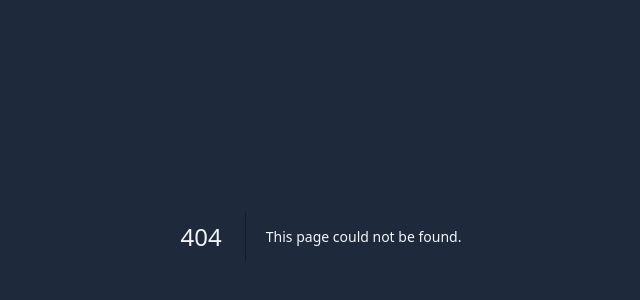
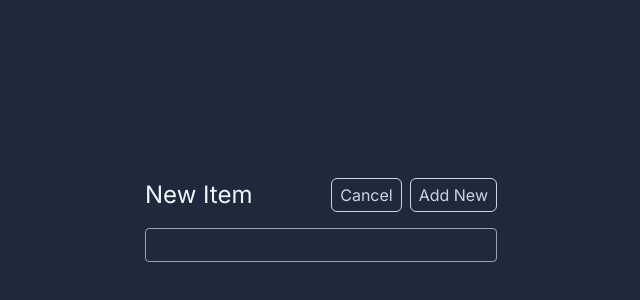
Before and after one commit to greybluesea/ShoppingList, a Next.js app: page /newitem in a window 1280 px wide. Before the commit this address had no page. Shown: the part 84-384 px from the top of the page, without its empty margins (319-959 px from the left). Built offline with nearby package versions, Linux system fonts and the light colour scheme.

Commit message:
Item extracted and 'use client'

```diff
--- a/next.config.js
+++ b/next.config.js
@@ -1,4 +1,8 @@
 /** @type {import('next').NextConfig} */
-const nextConfig = {}
+const nextConfig = {
+  experimental: {
+    serverActions: true,
+  },
+};
 
-module.exports = nextConfig
+module.exports = nextConfig;
--- a/src/app/layout.tsx
+++ b/src/app/layout.tsx
@@ -18,7 +18,7 @@ export default function RootLayout({
       <body
         className={
           inter.className +
-          " bg-slate-800 text-slate-100 container max-w-lg mx-auto p-4 flex flex-col justify-center min-h-screen"
+          " bg-slate-800 text-slate-100 container max-w-sm mx-auto p-4 flex flex-col justify-center min-h-screen"
         }
         style={{ marginTop: "-12svh" }}
       >
--- /dev/null
+++ b/src/app/newitem/page.tsx
@@ -0,0 +1,48 @@
+import { prisma } from "@/db";
+import { redirect } from "next/navigation";
+import Link from "next/link";
+
+async function addNew(data: FormData) {
+  "use server";
+
+  const title = data.get("title");
+  if (typeof title !== "string" || title.length === 0) {
+    throw new Error("invalid title");
+  }
+
+  await prisma.item.create({ data: { title } });
+  redirect("/");
+}
+
+const New = () => {
+  return (
+    <>
+      <form action={addNew} className="flex gap-2 flex-col">
+        <header className="flex justify-between items-center mb-2 ">
+          <h1 className="text-2xl  ">New Item</h1>
+          <div className="flex gap-2 justify-end">
+            <Link
+              href="/"
+              className="border border-slate-300 text-slate-300 px-2 py-1 rounded-md hover:bg-slate-700 focus-within:bg-slate-700 outline-none "
+            >
+              Cancel
+            </Link>
+            <button
+              type="submit"
+              className="border border-slate-300 text-slate-300 px-2 py-1 rounded-md hover:bg-slate-700 focus-within:bg-slate-700 outline-none "
+            >
+              Add New
+            </button>
+          </div>
+        </header>
+        <input
+          type="text"
+          name="title"
+          className="border border-slate-400 bg-transparent rounded px-2 py-1 outline-none focus-within:border-slate-300"
+        ></input>
+      </form>
+    </>
+  );
+};
+
+export default New;
--- a/src/app/page.tsx
+++ b/src/app/page.tsx
@@ -8,9 +8,9 @@ const Home = () => {
         <h1 className="text-2xl">Shopping List</h1>
         <Link
           className="border border-slate-300 text-slate-300 px-2 py-1 rounded-md hover:bg-slate-700 focus-within:bg-slate-700 outline-none "
-          href="/new"
+          href="/newitem"
         >
-          New
+          New Item
         </Link>
       </header>
       <ShoppingList />
--- /dev/null
+++ b/src/components/Item.tsx
@@ -0,0 +1,39 @@
+"use client";
+
+interface ItemProps {
+  id: string;
+  title: string;
+  complete: boolean;
+  createdAt: Date;
+  updatedAt: Date;
+  handleChange: (id: string, complete: boolean) => void;
+}
+
+const Item = ({
+  id,
+  title,
+  complete,
+  createdAt,
+  updatedAt,
+  handleChange,
+}: ItemProps) => {
+  return (
+    <li className="flex gap-1 items-center">
+      <input
+        id={id}
+        type="checkbox"
+        className="cursor-pointer peer"
+        defaultChecked={complete}
+        onChange={(e) => handleChange(id, e.target.checked)}
+      />
+      <label
+        htmlFor={id}
+        className=" peer-checked:line-through peer-checked:text-slate-500"
+      >
+        {title}
+      </label>
+    </li>
+  );
+};
+
+export default Item;
--- a/src/components/ShoppingList.tsx
+++ b/src/components/ShoppingList.tsx
@@ -1,8 +1,14 @@
 import { prisma } from "@/db";
+import Item from "./Item";
 
-const getList = async () => {
+async function getList() {
+  "use server";
   return await prisma.item.findMany();
-};
+}
+
+async function toggleComplete(id: String, checked: Boolean) {
+  "use server";
+}
 
 const ShoppingList = () => {
   const list = getList();
@@ -11,16 +17,7 @@ const ShoppingList = () => {
     <ul>
       {list.then((data) =>
         data.map((item) => (
-          <li className="flex gap-1 items-center" key={item.id}>
-            <input
-              id={item.id}
-              type="checkbox"
-              className="cursor-pointer peer"
-            />
-            <label htmlFor={item.id} className=" peer-checked:line-through">
-              {item.title}
-            </label>
-          </li>
+          <Item {...item} key={item.id} handleChange={toggleComplete} />
         ))
       )}
     </ul>
```
Also changed, not shown: 2 other files (tests, documents, lock files or other folders).
